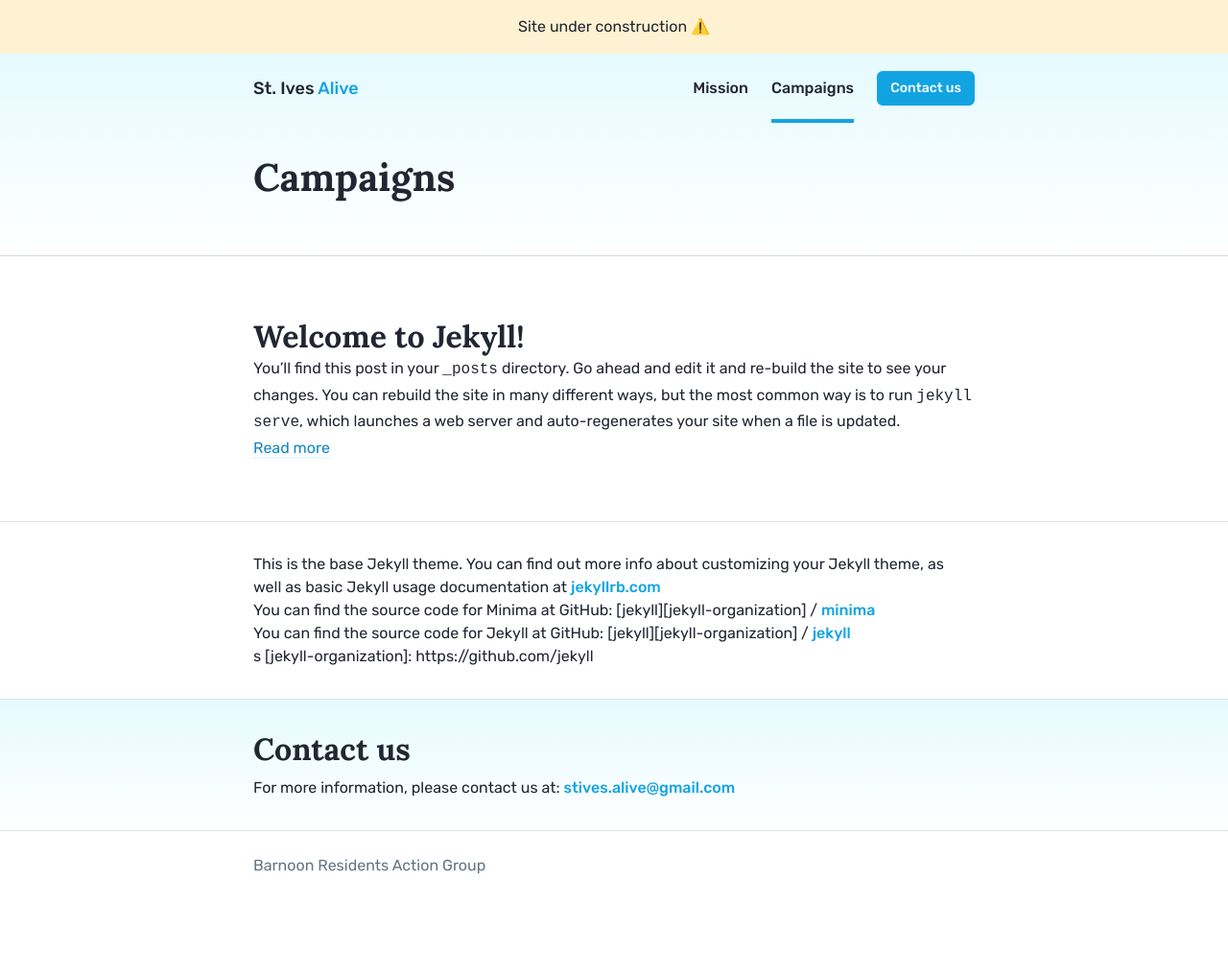
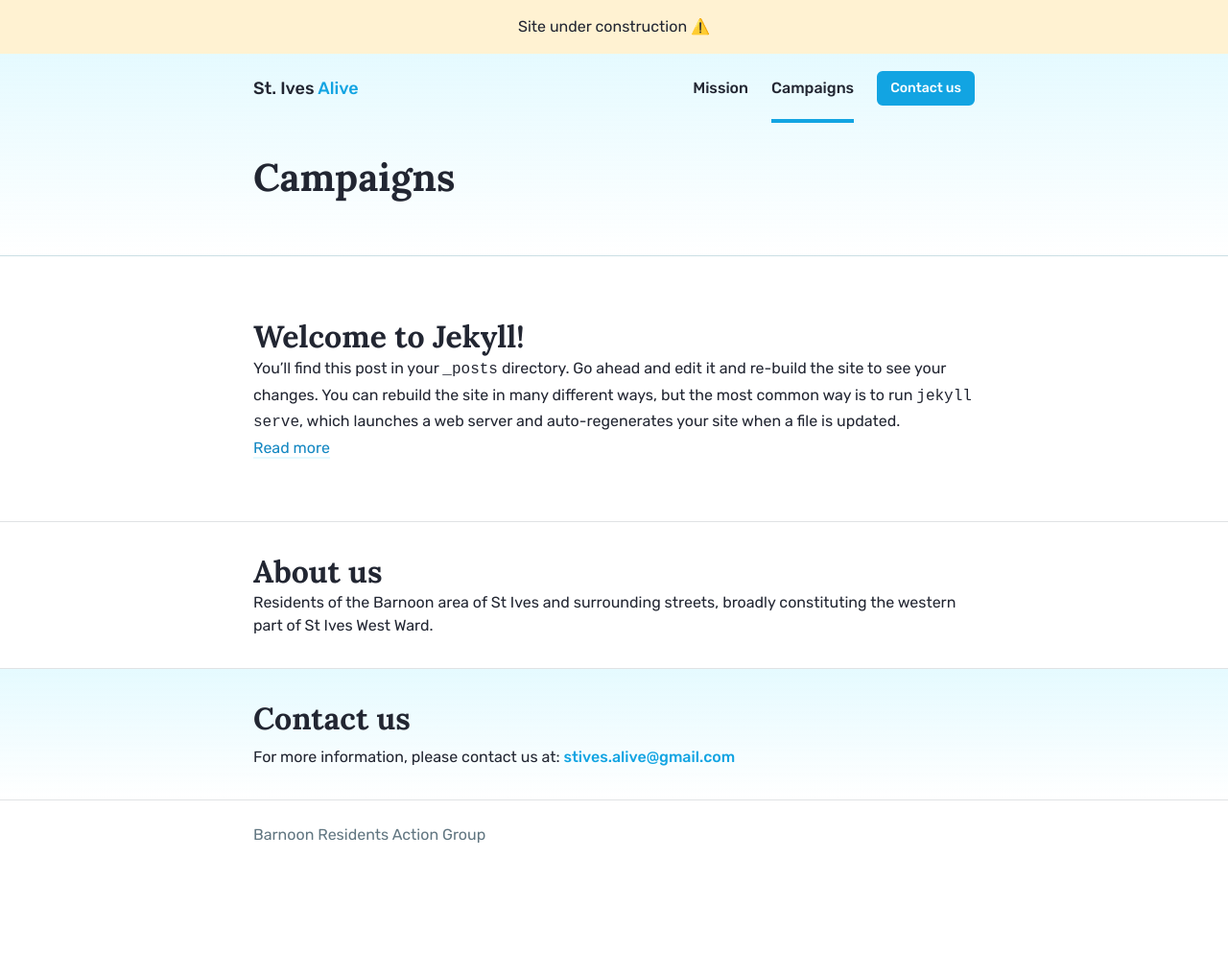
Before and after one commit to matthewcobb/stives-alive, a Jekyll site: the page built from posts.md, in a window 1280 px wide. Shown: the whole page at 96% size. Built offline with Jekyll 4.4.1, drawn with Linux system fonts in a browser that asks for light colours; after the commit the page ends 962 px from its top, so only the background shows below that.

Commit message:
Update posts.md

```diff
--- a/posts.md
+++ b/posts.md
@@ -1,20 +1,11 @@
 ---
 layout: posts
+order: 2
+permalink: /campaigns/
 title: Campaigns
 nav_link: Campaigns
-order: 2
-permalink: /campaigns/
 ---
 
-This is the base Jekyll theme. You can find out more info about customizing your Jekyll theme, as well as basic Jekyll usage documentation at [jekyllrb.com](https://jekyllrb.com/)
+## About us
 
-You can find the source code for Minima at GitHub:
-[jekyll][jekyll-organization] /
-[minima](https://github.com/jekyll/minima)
-
-You can find the source code for Jekyll at GitHub:
-[jekyll][jekyll-organization] /
-[jekyll](https://github.com/jekyll/jekyll)
-
-s
-[jekyll-organization]: https://github.com/jekyll
+Residents of the Barnoon area of St Ives and surrounding streets, broadly constituting the western part of St Ives West Ward.
```
